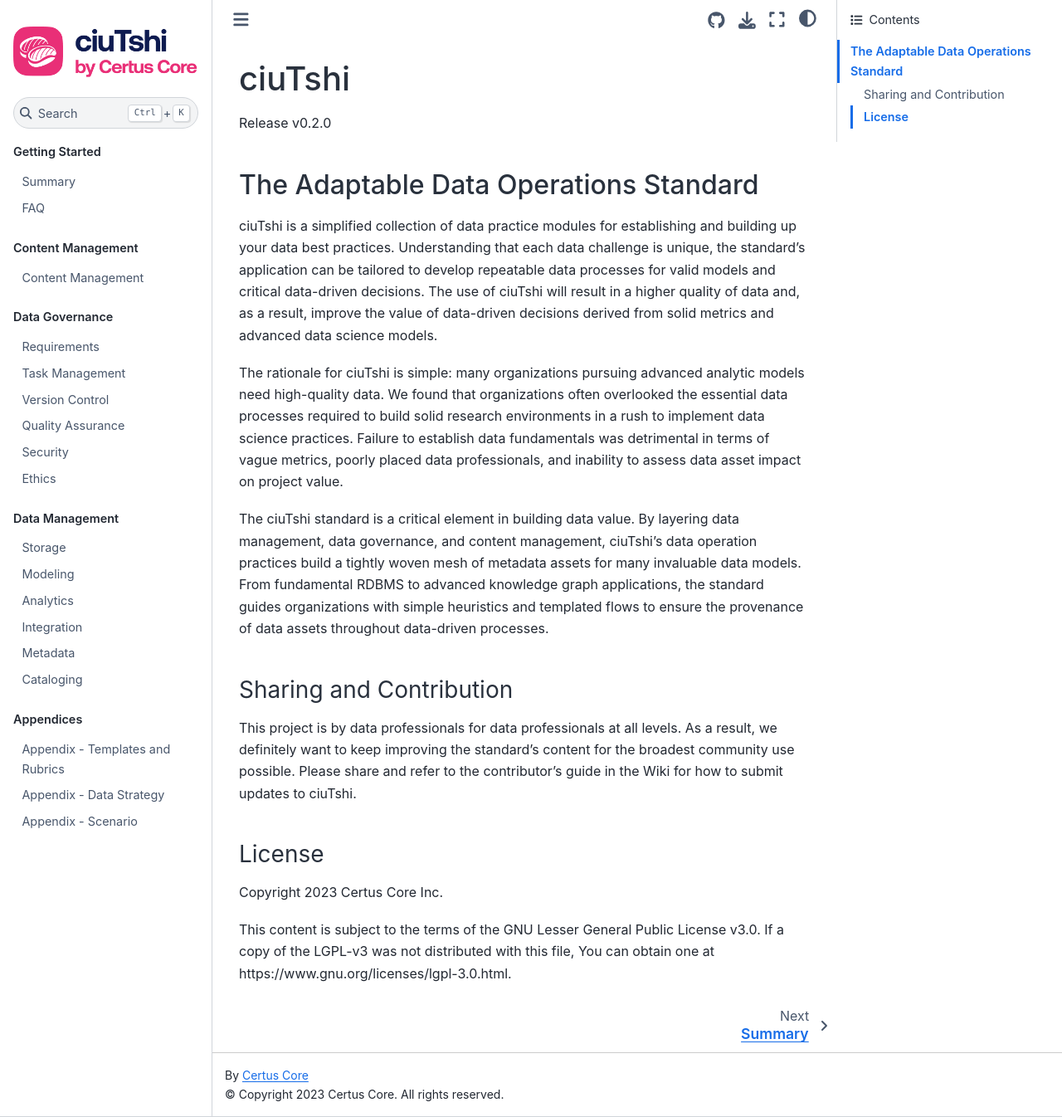
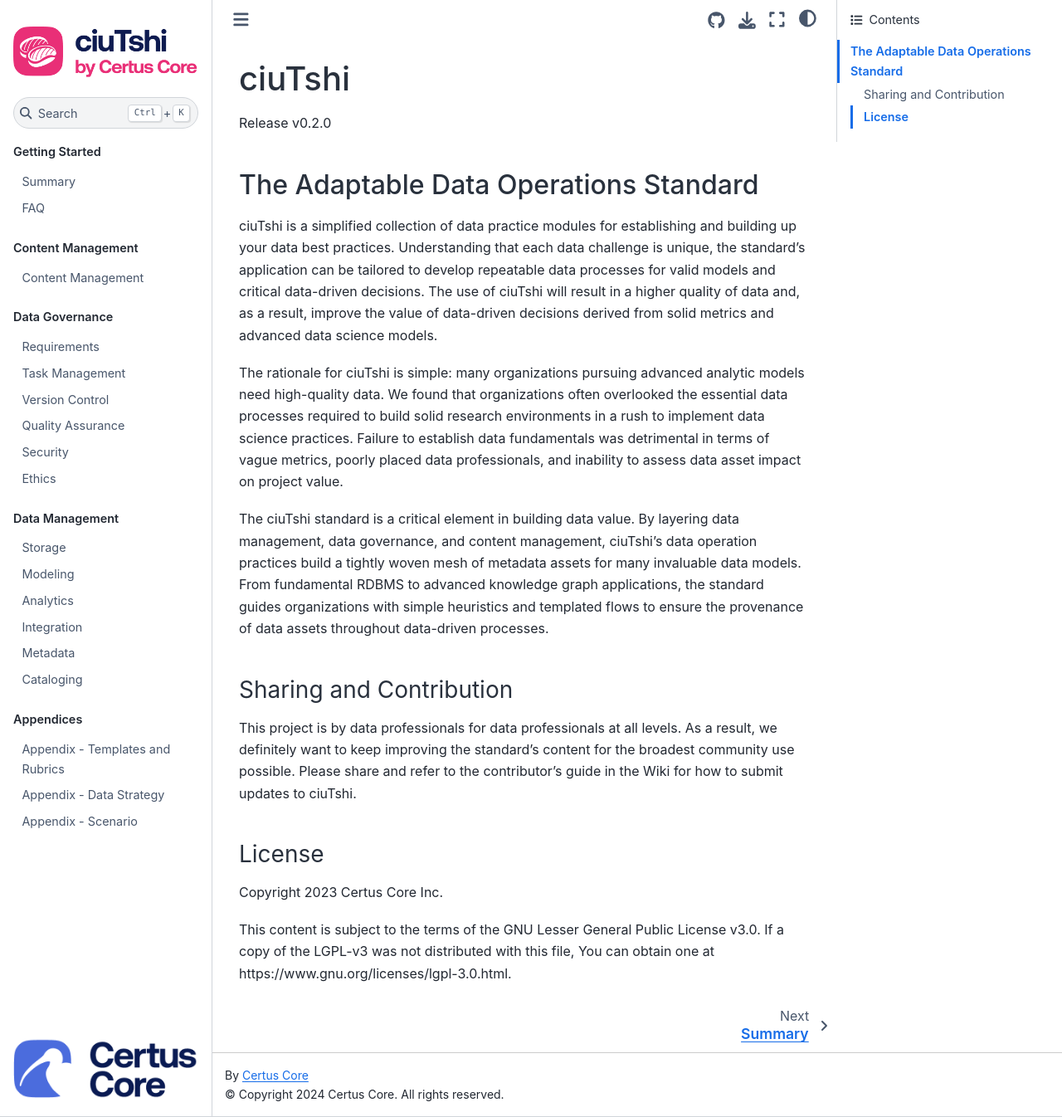
Before and after one commit to CertusGroup/ciutshi, a Sphinx documentation site: the page built from docs/source/index.md, in a window 1280 px wide and 1346 px high. Shown: the whole window at 83% size. Built offline with Sphinx 7.4.7 and the Sphinx Book theme 1.1.4, drawn with Linux system fonts in a browser that asks for light colours.

Commit message:
refactor: add dynamic copyright and template for navbar

```diff
--- /dev/null
+++ b/docs/source/_templates/certus_core.html
@@ -0,0 +1,3 @@
+<a href="https://certusgroup.org" target="_blank"
+  ><img src="_static/images/certus_logo.png" alt="a Certus project"
+/></a>
--- a/docs/source/conf.py
+++ b/docs/source/conf.py
@@ -1,9 +1,11 @@
+# pylint: disable=C0103,W0622,C0114,C0301
+# flake8: noqa
 # Configuration file for the Sphinx documentation builder.
 #
 # This file only contains a selection of the most common options. For a full
 # list see the documentation:
 # https://www.sphinx-doc.org/en/master/usage/configuration.html
-
+import datetime
 # -- Path setup --------------------------------------------------------------
 
 # If extensions (or modules to document with autodoc) are in another directory,
@@ -18,7 +20,7 @@
 # -- Project information -----------------------------------------------------
 
 project = 'ciuTshi'
-copyright = '2023 Certus Core. All rights reserved'
+copyright = f'{datetime.datetime.now().year} Certus Core. All rights reserved'
 author = "<a href='https://www.certuscore.com' target='_blank'>Certus Core</a>"
 
 # The full version, including alpha/beta/rc tags
@@ -34,8 +36,11 @@
         'myst_parser',
 ]
 
+# MyST-Parser Configuration
+myst_footnote_transition = False
+
 # Add any paths that contain templates here, relative to this directory.
-templates_path = ['templates']
+templates_path = ['_templates']
 
 # List of patterns, relative to source directory, that match files and
 # directories to ignore when looking for source files.
@@ -52,8 +57,7 @@
     "repository_url": "https://github.com/CertusGroup/ciutshi",
     "use_repository_button": True,
     "use_issues_button": True,
-    "extra_navbar": "<a href='https://www.certuscore.com' target='_blank'><img src='_static/images/certus_logo.png' alt='a Certus project'></a>",
-    "logo_only": True,
+    "primary_sidebar_end": ["certus_core"],
 }
 html_title = "the Adaptable Data Operations Standard"
 html_logo = "static/images/ciutshi_logo.png"
```
